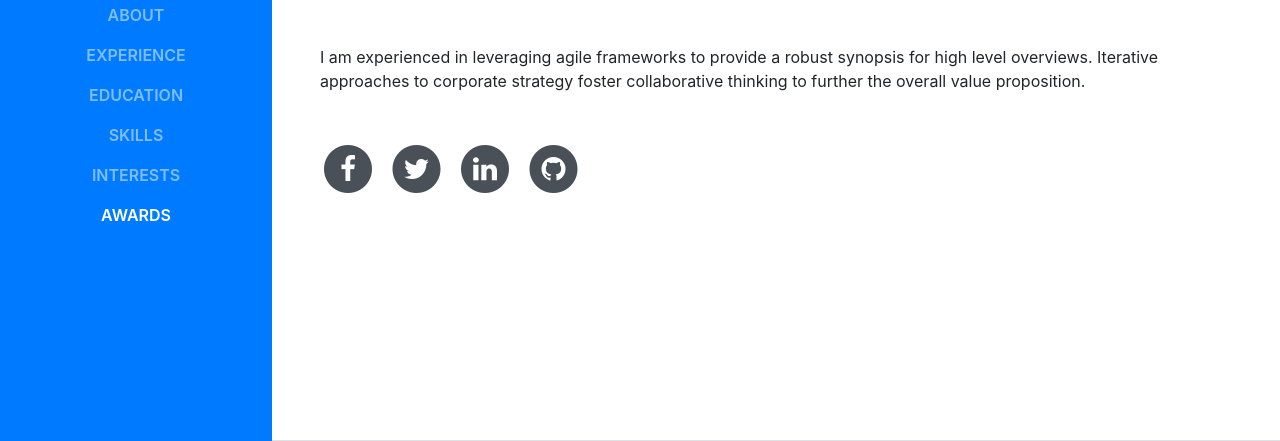
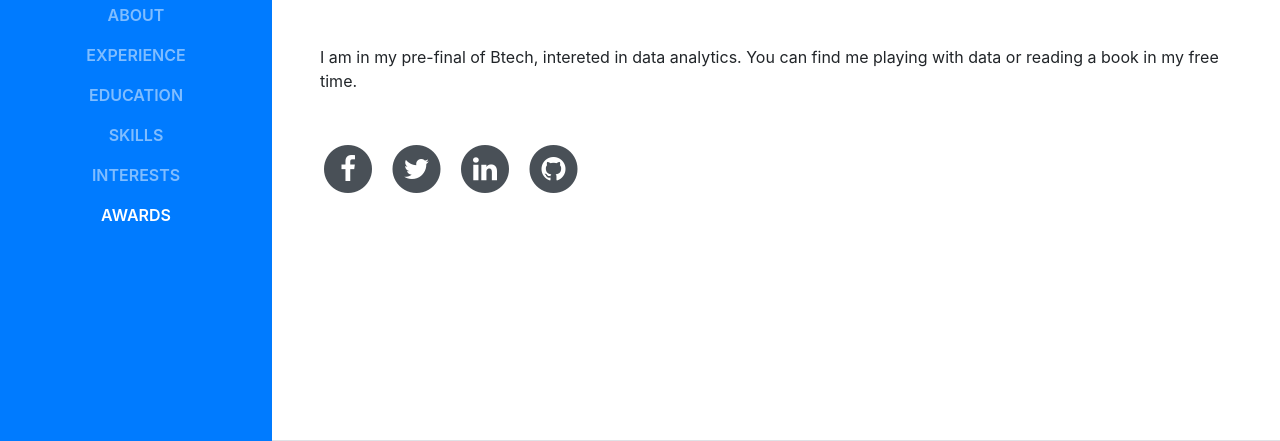
Before and after one commit to theneo1319/myresume, a website with bundled scripts: page index.html in a window 1280 px wide. Shown: the part 359-800 px from the top of the page. Built offline with nearby package versions, Linux system fonts and the light colour scheme; a web font is replaced by a local one.

Commit message:
description

```diff
--- a/index.html
+++ b/index.html
@@ -71,7 +71,7 @@
           <div class="subheading mb-5">Pragati Nagar · Hyderabad, 500090 · (+91) 7569001322 ·
             <a href="mailto:name@email.com">mahesh.battula19@gmail.com</a>
           </div>
-          <p class="mb-5">I am experienced in leveraging agile frameworks to provide a robust synopsis for high level overviews. Iterative approaches to corporate strategy foster collaborative thinking to further the overall value proposition.</p>
+          <p class="mb-5">I am in my pre-final of Btech, intereted in data analytics. You can find me playing with data or reading a book in my free time. </p>
           <ul class="list-inline list-social-icons mb-0">
             <li class="list-inline-item">
               <a href="#">
```
